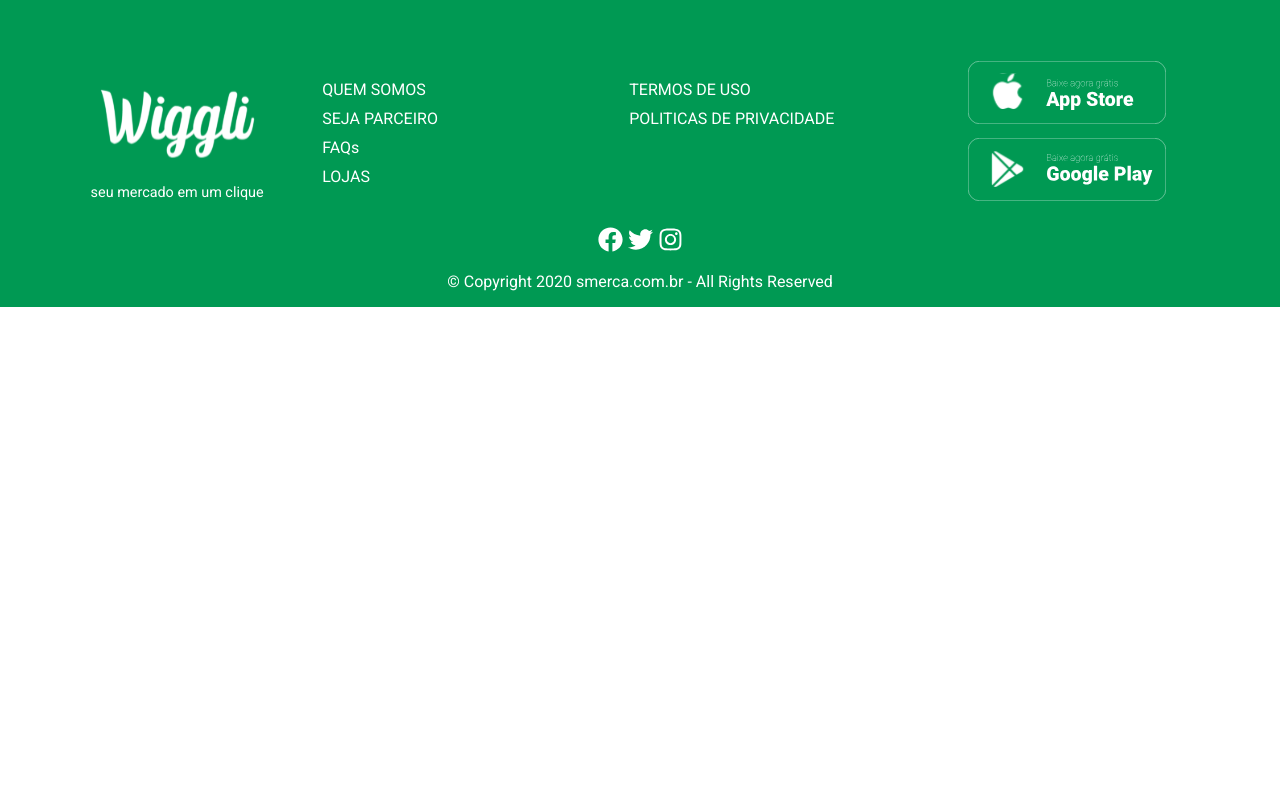
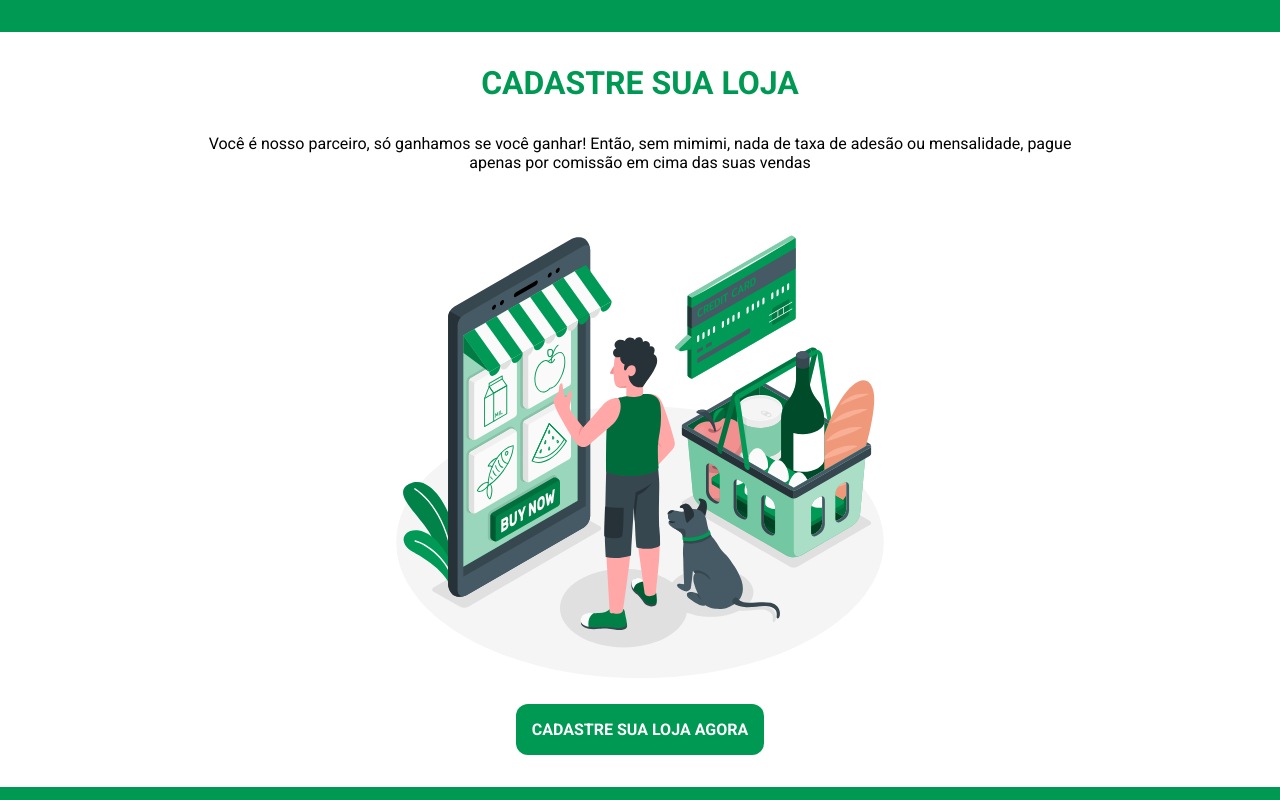
Before and after one commit to gustavosilvaf/Smerca, a React (Create React App) app: page /home in a window 1280 px wide. Shown: the part 1840-2640 px from the top of the page. Before the commit the page ends 2147 px from the top, so only its background shows below. Built offline with nearby package versions, Linux system fonts and the light colour scheme; the HTML template or start-up script is replaced by a standard one.

Commit message:
created register store container on homepage

```diff
--- /dev/null
+++ b/src/Components/Home/RegisterStore/index.js
@@ -0,0 +1,24 @@
+import React from 'react';
+import './styles.scss';
+import registerImage from '../../../assets/images/vectors/register.svg';
+
+const RegisterStore = () => (
+  <div className="RegisterStore">
+    <h3 className="RegisterStore__title">CADASTRE SUA LOJA</h3>
+    <p className="RegisterStore__description">
+      Você é nosso parceiro, só ganhamos se você ganhar! Então, sem mimimi, nada
+      de taxa de adesão ou mensalidade, pague apenas por comissão em cima das
+      suas vendas
+    </p>
+    <img
+      className="RegisterStore__image"
+      src={registerImage}
+      alt="Ilustração de um homem selecionando itens no celular"
+    />
+    <a className="RegisterStore__button" href="home">
+      Cadastre sua loja agora
+    </a>
+  </div>
+);
+
+export default RegisterStore;
--- /dev/null
+++ b/src/Components/Home/RegisterStore/styles.scss
@@ -0,0 +1,40 @@
+@import "../../../style-guide.scss";
+
+.RegisterStore {
+  width: 100%;
+  margin: auto;
+  max-width: $max-width;
+  padding: 2em 0;
+  display: flex;
+  justify-content: center;
+  align-items: center;
+  flex-direction: column;
+
+  &__title {
+    color: $primary-color;
+    font-size: 2em;
+  }
+
+  &__description {
+    margin: 2em 0;
+    text-align: center;
+    width: 70%;
+  }
+
+  &__image {
+    height: 80%;
+  }
+
+  &__button {
+    background-color: $primary-color;
+    padding: 1em;
+    text-transform: uppercase;
+    color: white;
+    font-weight: $bold;
+    border-radius: $default-radius;
+
+    &:hover {
+      opacity: 80%;
+    }
+  }
+}
--- a/src/pages/Home/index.js
+++ b/src/pages/Home/index.js
@@ -5,6 +5,7 @@ import NearbyMarkets from '../../Components/Home/NearbyMarkets';
 import Footer from '../../Components/Footer';
 import About from '../../Components/Home/About';
 import How from '../../Components/Home/How';
+import RegisterStore from '../../Components/Home/RegisterStore';
 
 const Home = () => (
   <div className="Home">
@@ -12,6 +13,7 @@ const Home = () => (
     <NearbyMarkets />
     <About />
     <How />
+    <RegisterStore />
     <Footer />
   </div>
 );
```
Also changed, not shown: src/assets/images/vectors/register.svg (added).
